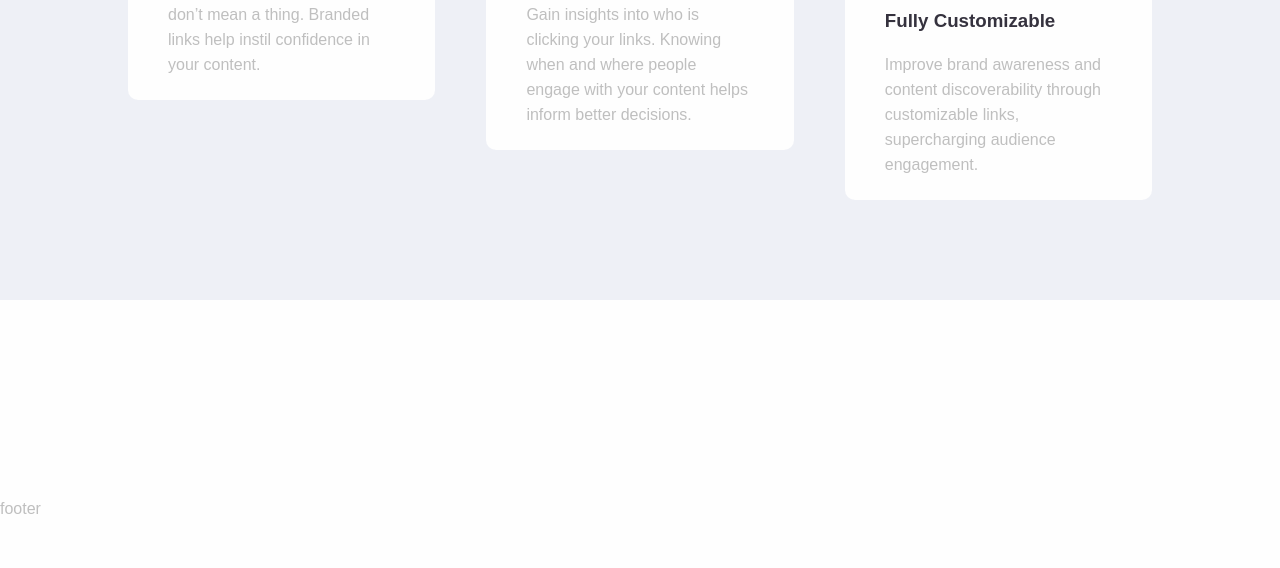
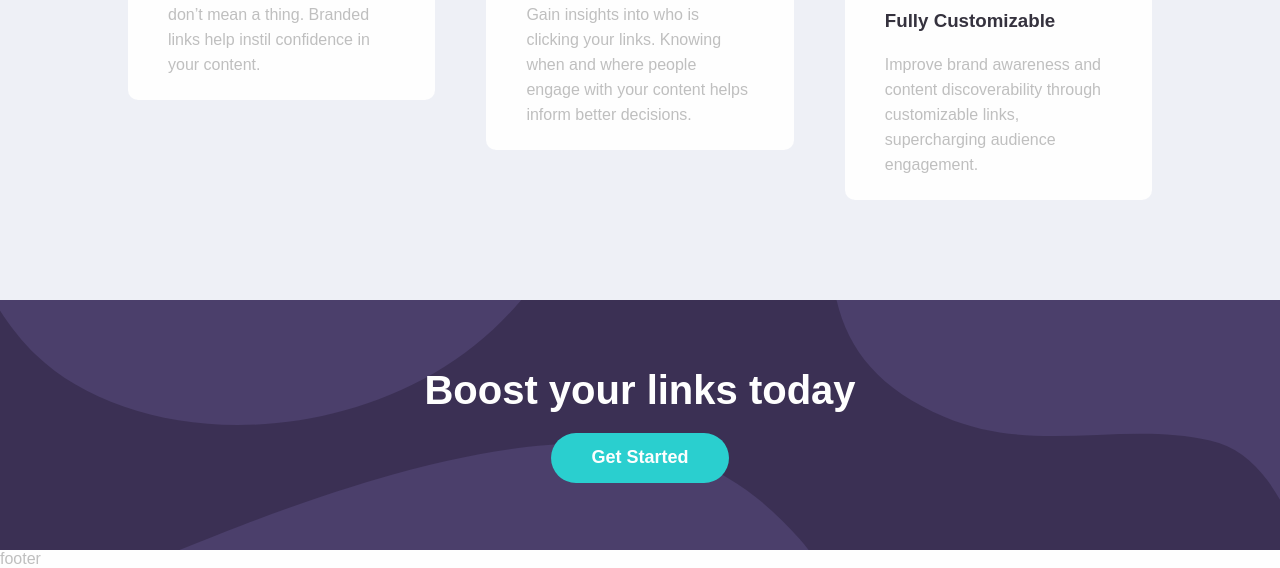
Before and after one commit to iamkevn/url-shortening-api, a website: page index.html in a window 1280 px wide. Shown: the part 1300-1868 px from the top of the page. Before the commit the page ends 1818 px from the top, so only its background shows below. Drawn offline with Linux system fonts and the light colour scheme.

Commit message:
section boost completed

```diff
--- a/index.html
+++ b/index.html
@@ -115,7 +115,12 @@
           </div>
         </div>
       </section>
-      <section class="section-boost"></section>
+      <section class="section-boost">
+        <h2 class="heading-2 heading-2--light u-mb-sm">
+          Boost your links today
+        </h2>
+        <a href="#" class="btn">Get Started</a>
+      </section>
       <footer class="footer">footer</footer>
     </div>
 
--- a/sass/pages/_home.scss
+++ b/sass/pages/_home.scss
@@ -1,7 +1,7 @@
 .home {
   display: grid;
   grid-template-columns: 10vw 1fr 10vw;
-  grid-template-rows: 10rem 60rem 90rem 20rem 1fr;
+  grid-template-rows: 10rem 60rem 90rem 25rem 1fr;
   grid-template-areas:
     '. nav .'
     '. header .'
@@ -48,4 +48,10 @@
 
 .section-boost {
   grid-area: boost;
+  display: flex;
+  flex-direction: column;
+  justify-content: center;
+  align-items: center;
+  background-color: var(--color-primary-dark);
+  background-image: url('../images/bg-boost-desktop.svg');
 }
```
Also changed, not shown: css/style.css.
